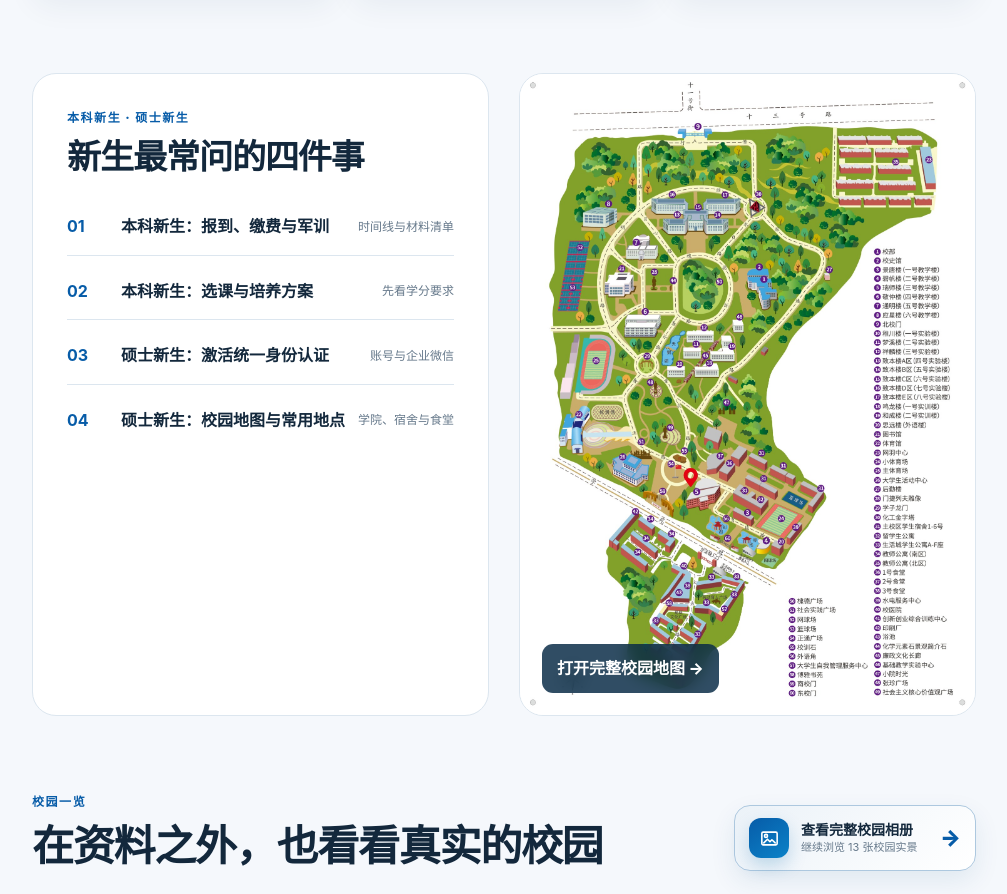
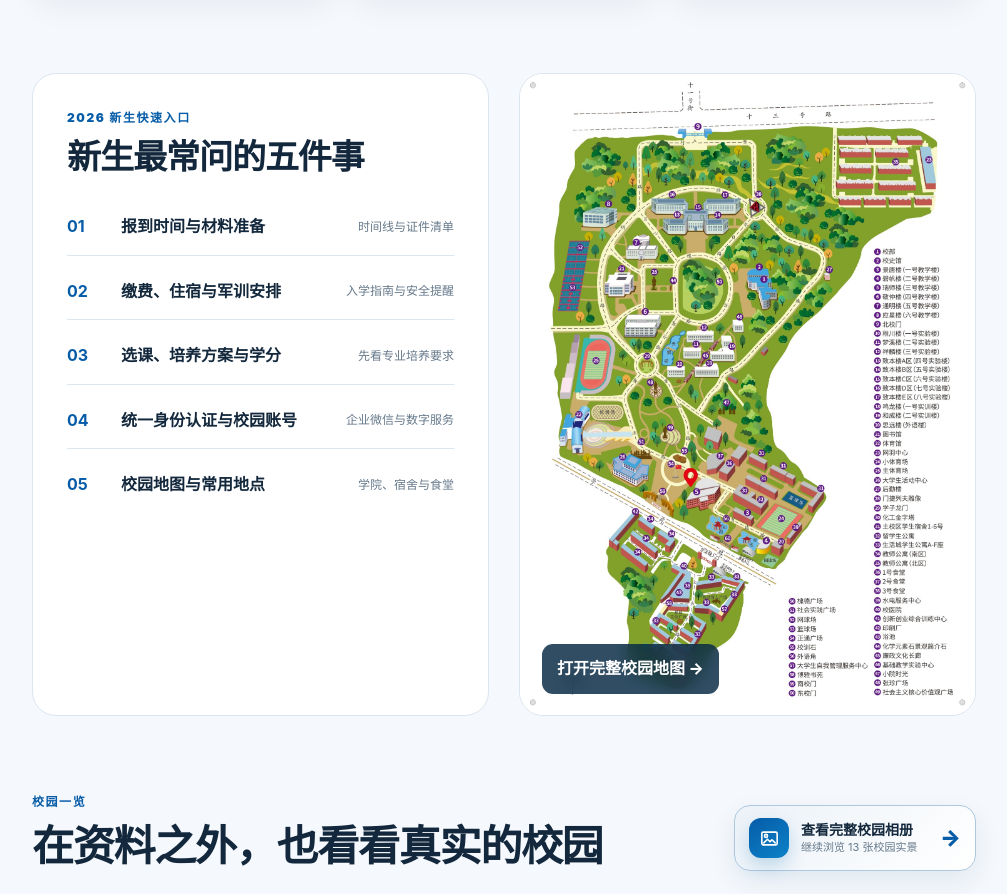
Before and after one commit to CiderHalo/SYUCT, a website: page index.html in a window 1280 px wide. Shown: the part 1411-2305 px from the top of the page, without its empty margins (270-1277 px from the left). Drawn offline with Linux system fonts and the light colour scheme.

Commit message:
Add files via upload

```diff
--- a/index.html
+++ b/index.html
@@ -1,5 +1,4 @@
 <!DOCTYPE html>
-
 <html lang="zh-CN">
 <head>
 <meta charset="utf-8"/>
@@ -86,9 +85,9 @@
 </section>
 <section class="section feature-split">
 <div class="feature-copy">
-<div class="eyebrow">本科新生 · 硕士新生</div>
-<h2>新生最常问的四件事</h2>
-<div class="quick-list"><a href="freshman.html#timeline"><strong>01</strong><span>本科新生：报到、缴费与军训</span><em>时间线与材料清单</em></a><a href="academics.html#electives"><strong>02</strong><span>本科新生：选课与培养方案</span><em>先看学分要求</em></a><a href="digital.html#identity"><strong>03</strong><span>硕士新生：激活统一身份认证</span><em>账号与企业微信</em></a><a href="map.html#campus-map"><strong>04</strong><span>硕士新生：校园地图与常用地点</span><em>学院、宿舍与食堂</em></a></div>
+<div class="eyebrow">2026 新生快速入口</div>
+<h2>新生最常问的五件事</h2>
+<div class="quick-list"><a href="freshman.html#timeline"><strong>01</strong><span>报到时间与材料准备</span><em>时间线与证件清单</em></a><a href="freshman.html#guide"><strong>02</strong><span>缴费、住宿与军训安排</span><em>入学指南与安全提醒</em></a><a href="academics.html#plans"><strong>03</strong><span>选课、培养方案与学分</span><em>先看专业培养要求</em></a><a href="digital.html#identity"><strong>04</strong><span>统一身份认证与校园账号</span><em>企业微信与数字服务</em></a><a href="map.html#campus-map"><strong>05</strong><span>校园地图与常用地点</span><em>学院、宿舍与食堂</em></a></div>
 </div>
 <a class="map-preview" href="map.html">
 <img alt="沈阳化工大学校园地图" src="assets/campus-map.jpg"/>
```
